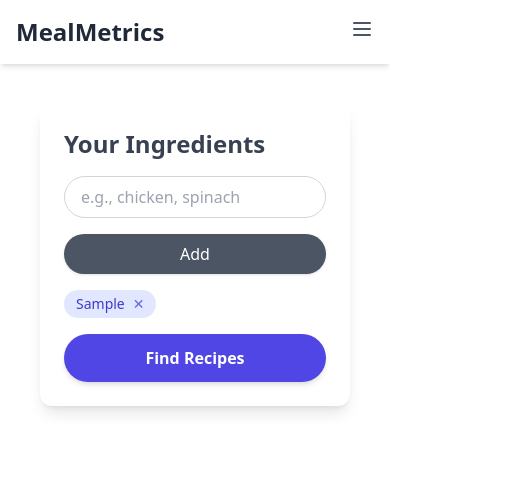
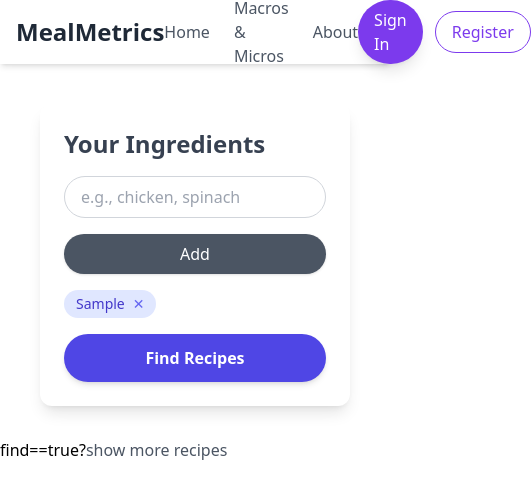
Before and after one commit to kushagrabhaskar15/MealMetrics, a React (Vite) app: page /find-recipes in a window 390 px wide. Both pictures are taken after typing "Sample" into the empty fields and a click on the button "Add". Shown: the top 494 px of the page, 531 px wide, since content can reach past the window. Built offline with nearby package versions, Linux system fonts and the light colour scheme; no server answers.

Commit message:
tried fixing some bugs

```diff
--- a/src/Components/FindRecipes.jsx
+++ b/src/Components/FindRecipes.jsx
@@ -9,6 +9,7 @@ export default function FindRecipes() {
   const [recipes, setRecipes] = useState([]);
   const [selectedRecipe, setSelectedRecipe] = useState(null);
   const [loading, setLoading] = useState(false);
+  const [moreRecipes, setMoreRecipes] = useState(15);
 
   const fetchRecipes = async () => {
     if (!ingredients.length) return;
@@ -16,7 +17,7 @@ export default function FindRecipes() {
     try {
       const query = ingredients.join(",");
       const res = await fetch(
-        `https://api.spoonacular.com/recipes/findByIngredients?ingredients=${query}&apiKey=${import.meta.env.VITE_SPOONACULAR_API_KEY}&number=15`
+        `https://api.spoonacular.com/recipes/findByIngredients?ingredients=${query}&apiKey=${import.meta.env.VITE_SPOONACULAR_API_KEY}&number=${moreRecipes}`
       );
       const data = await res.json();
       setRecipes(data);
@@ -39,12 +40,14 @@ export default function FindRecipes() {
 
       {/* ✅ Recipe list stays visible because we never clear `recipes` */}
       {recipes.length > 0 && (
-        <RecipeList recipes={recipes} onSelectRecipe={setSelectedRecipe} />
+        <RecipeList recipes={recipes}/>
       )}
 
       <RecipeDetailsModal
         recipe={selectedRecipe}
-        onClose={() => setSelectedRecipe(null)}
+        onClose={() => {setSelectedRecipe(null)
+                        setMoreRecipes(15)}
+        }
       />
     </>
   );
--- a/src/Components/IngredientsInput.jsx
+++ b/src/Components/IngredientsInput.jsx
@@ -2,6 +2,7 @@ import React, { useState } from 'react';
 
 export default function IngredientsInput({ ingredients, setIngredients, fetchRecipes, loading }) {
   const [inputValue, setInputValue] = useState('');
+  const [find, setFind] = useState(false);
 
   const handleAdd = () => {
     if (!inputValue.trim()) return;
@@ -14,6 +15,7 @@ export default function IngredientsInput({ ingredients, setIngredients, fetchRec
   };
 
   return (
+    <>
     <div className="bg-white p-6 rounded-xl shadow-lg mb-8 mx-10 mt-10">
       <h2 className="text-2xl font-semibold mb-4 text-gray-700">Your Ingredients</h2>
 
@@ -26,7 +28,8 @@ export default function IngredientsInput({ ingredients, setIngredients, fetchRec
           className="flex-grow px-4 py-2 border border-gray-300 rounded-full focus:outline-none focus:ring-2 focus:ring-indigo-500 transition"
         />
         <button
-          onClick={handleAdd}
+          onClick={handleAdd
+          }
           className="px-6 py-2 bg-gray-600 text-white rounded-full hover:bg-gray-700 transition shadow"
         >
           Add
@@ -41,7 +44,9 @@ export default function IngredientsInput({ ingredients, setIngredients, fetchRec
           >
             {ing}
             <button
-              onClick={() => handleRemove(index)}
+              onClick={() => {handleRemove(index)
+                             setFind(true)}
+              }
               className="ml-2 text-indigo-500 hover:text-indigo-700"
               aria-label={`Remove ${ing}`}
             >
@@ -59,5 +64,15 @@ export default function IngredientsInput({ ingredients, setIngredients, fetchRec
         {loading ? 'Finding Recipes…' : 'Find Recipes'}
       </button>
     </div>
+    find==true?
+    {
+      <button
+        onClick={()=>{setMoreRecipes+=15}}
+        className="bg-transparent text-gray-600 hover:text-gray-700 cursor-pointer "
+      >
+        show more recipes
+      </button>
+    }
+    </>
   );
 }
--- a/src/Components/RecipeCard.jsx
+++ b/src/Components/RecipeCard.jsx
@@ -10,7 +10,7 @@ export default function RecipeCard({ recipe, onSelect }) {
       />
       <h3 className="text-lg font-semibold text-gray-800 mb-2">{recipe.title}</h3>
       <button
-        type="button" // ← This prevents page reload
+        type="button"
         onClick={onSelect}
         className="px-4 py-2 bg-indigo-500 text-white rounded-full hover:bg-indigo-600 transition shadow"
       >
--- a/src/Pages/Profile.jsx
+++ b/src/Pages/Profile.jsx
@@ -1,6 +1,6 @@
 // src/components/Profile.jsx
 import { useEffect, useState } from "react";
-import { auth, db } from "../components/Auth.jsx"; // Auth + Firestore
+import { auth, db } from "../Components/Auth.jsx"; // Auth + Firestore
 import { signOut } from "firebase/auth";
 import { collection, query, where, getDocs } from "firebase/firestore";
 import { useNavigate } from "react-router-dom";
--- a/src/Pages/Register.jsx
+++ b/src/Pages/Register.jsx
@@ -1,12 +1,13 @@
 // src/components/Register.jsx
-import { useState } from "react";
+import { useState, useEffect } from "react";
 import {
   createUserWithEmailAndPassword,
   GoogleAuthProvider,
   signInWithPopup,
+  onAuthStateChanged,
 } from "firebase/auth";
 import { useNavigate, Link } from "react-router-dom";
-import { auth, db } from "../components/Auth.jsx";
+import { auth, db } from "../Components/Auth.jsx";
 import { doc, setDoc } from "firebase/firestore";
 
 export default function Register() {
@@ -24,7 +25,14 @@ export default function Register() {
   const navigate = useNavigate();
   const googleProvider = new GoogleAuthProvider();
 
-  // Step 1: Email signup
+  // Ensure current user is always up-to-date
+  useEffect(() => {
+    const unsubscribe = onAuthStateChanged(auth, (user) => {
+      if (user) setCurrentUserId(user.uid);
+    });
+    return () => unsubscribe();
+  }, []);
+
   const handleEmailRegister = async () => {
     if (!email || !password) {
       alert("Please enter email and password");
@@ -33,8 +41,7 @@ export default function Register() {
     try {
       setLoading(true);
       const userCredential = await createUserWithEmailAndPassword(auth, email, password);
-      const uid = userCredential.user?.uid || auth.currentUser?.uid;
-      setCurrentUserId(uid);
+      setCurrentUserId(userCredential.user.uid);
       setStep(2); // move to extra info
     } catch (error) {
       alert(error.message);
@@ -43,12 +50,10 @@ export default function Register() {
     }
   };
 
-  // Step 1: Google signup
   const handleGoogleRegister = async () => {
     try {
       const userCredential = await signInWithPopup(auth, googleProvider);
-      const uid = userCredential.user?.uid || auth.currentUser?.uid;
-      setCurrentUserId(uid);
+      setCurrentUserId(userCredential.user.uid);
       setStep(2); // move to extra info
       alert("Signed in with Google!");
     } catch (error) {
@@ -56,42 +61,40 @@ export default function Register() {
     }
   };
 
-  // Step 2: Save extra info to Firestore
   const handleExtraInfoSubmit = async () => {
     if (!name || !age || !foodPref) {
       alert("Please fill all fields");
       return;
     }
 
-    if (!currentUserId) {
+    const uid = currentUserId || auth.currentUser?.uid;
+    if (!uid) {
       alert("User not found. Please login again.");
       return;
     }
 
     try {
-      await setDoc(doc(db, "users", currentUserId), {
+      await setDoc(doc(db, "users", uid), {
         name,
         age,
         foodPreference: foodPref,
-        email: email || auth.currentUser.email,
+        email: email || auth.currentUser?.email || "",
       });
       alert("Profile info saved!");
       navigate("/"); // redirect to home/dashboard
     } catch (error) {
-      console.error(error);
-      alert(error.message);
+      console.error("Firestore write error:", error);
+      alert("Failed to save info. Please check your internet connection.");
     }
   };
 
   return (
     <div className="min-h-screen flex items-center justify-center bg-gray-100 p-6">
       <div className="w-full max-w-md bg-white rounded-2xl shadow-xl p-8 relative">
-
         {step === 1 && (
           <>
             <h2 className="text-3xl font-bold text-center text-gray-800 mb-6">Register</h2>
 
-            {/* Email Registration */}
             <div className="space-y-4">
               <input
                 type="email"
@@ -118,7 +121,6 @@ export default function Register() {
 
             <div className="my-6 border-t border-gray-300"></div>
 
-            {/* Google */}
             <button
               onClick={handleGoogleRegister}
               className="w-full flex items-center justify-center gap-2 border border-gray-300 py-2 rounded-full hover:bg-gray-50 transition"
@@ -143,7 +145,6 @@ export default function Register() {
           </>
         )}
 
-        {/* Step 2: Extra Info */}
         {step === 2 && (
           <>
             <h2 className="text-3xl font-bold text-center text-gray-800 mb-6">Tell us about yourself</h2>
--- a/src/SmallComponents/Navbar.jsx
+++ b/src/SmallComponents/Navbar.jsx
@@ -1,18 +1,15 @@
 // src/components/Navbar.jsx
 import React, { useState, useEffect } from "react";
 import { Link, useNavigate } from "react-router-dom";
-import { auth } from "../components/Auth.jsx";
+import { auth } from "../Components/Auth.jsx";
 import { signOut } from "firebase/auth";
 
 const Navbar = () => {
-  const [isMenuOpen, setIsMenuOpen] = useState(false);
   const [user, setUser] = useState(null);
   const navigate = useNavigate();
 
   useEffect(() => {
-    const unsubscribe = auth.onAuthStateChanged((currentUser) => {
-      setUser(currentUser);
-    });
+    const unsubscribe = auth.onAuthStateChanged(setUser);
     return () => unsubscribe();
   }, []);
 
@@ -27,33 +24,39 @@ const Navbar = () => {
 
   return (
     <nav className="bg-white shadow-md sticky top-0 z-50">
-      <div className="container mx-auto px-4 md:px-8">
-        <div className="flex items-center justify-between h-16">
+      <div className="container mx-auto px-4 md:px-8 flex items-center justify-between h-16">
         {/* Logo */}
-          <div className="flex items-center">
-            <Link to="/" className="text-2xl font-bold text-gray-800 hover:text-violet-600">
+        <Link
+          to="/"
+          className="text-2xl font-bold text-gray-800 hover:text-violet-600"
+        >
           MealMetrics
         </Link>
-          </div>
 
-          {/* Desktop Links */}
-          <div className="hidden md:flex items-center space-x-6">
-            <Link to="/" className="text-gray-600 hover:text-violet-600 transition-colors duration-200">
+        {/* Navigation Links */}
+        <div className="flex items-center space-x-6">
+          <Link
+            to="/"
+            className="text-gray-600 hover:text-violet-600 transition-colors duration-200"
+          >
             Home
           </Link>
-            <Link to="/recommend" className="text-gray-600 hover:text-violet-600 transition-colors duration-200">
-              Recommend
-            </Link>
-            <Link to="/nutrition" className="text-gray-600 hover:text-violet-600 transition-colors duration-200">
+          <Link
+            to="/nutrition"
+            className="text-gray-600 hover:text-violet-600 transition-colors duration-200"
+          >
             Macros & Micros
           </Link>
-            <Link to="/about" className="text-gray-600 hover:text-violet-600 transition-colors duration-200">
+          <Link
+            to="/about"
+            className="text-gray-600 hover:text-violet-600 transition-colors duration-200"
+          >
             About
           </Link>
         </div>
 
-          {/* Desktop Auth/Profile Buttons */}
-          <div className="hidden md:flex items-center space-x-3">
+        {/* Auth Buttons */}
+        <div className="flex items-center space-x-3">
           {user ? (
             <>
               <Link
@@ -86,64 +89,6 @@ const Navbar = () => {
             </>
           )}
         </div>
-
-          {/* Mobile Menu Button */}
-          <div className="md:hidden">
-            <button
-              onClick={() => setIsMenuOpen(!isMenuOpen)}
-              className="text-gray-600 hover:text-gray-900 focus:outline-none"
-            >
-              <svg className="h-6 w-6" fill="none" viewBox="0 0 24 24" stroke="currentColor">
-                {isMenuOpen ? (
-                  <path strokeLinecap="round" strokeLinejoin="round" strokeWidth="2" d="M6 18L18 6M6 6l12 12" />
-                ) : (
-                  <path strokeLinecap="round" strokeLinejoin="round" strokeWidth="2" d="M4 6h16M4 12h16M4 18h16" />
-                )}
-              </svg>
-            </button>
-          </div>
-        </div>
-      </div>
-
-      {/* Mobile Menu */}
-      <div className={`${isMenuOpen ? "block" : "hidden"} md:hidden`}>
-        <div className="px-2 pt-2 pb-3 space-y-1">
-          <Link to="/" className="block px-3 py-2 rounded-md text-base font-medium text-gray-700 hover:bg-gray-100">
-            Home
-          </Link>
-          <Link to="/recommend" className="block px-3 py-2 rounded-md text-base font-medium text-gray-700 hover:bg-gray-100">
-            Recommend
-          </Link>
-          <Link to="/nutrition" className="block px-3 py-2 rounded-md text-base font-medium text-gray-700 hover:bg-gray-100">
-            Macros & Micros
-          </Link>
-          <Link to="/about" className="block px-3 py-2 rounded-md text-base font-medium text-gray-700 hover:bg-gray-100">
-            About
-          </Link>
-
-          {user ? (
-            <>
-              <Link to="/profile" className="block px-3 py-2 rounded-md text-base font-medium text-white bg-violet-600 hover:bg-violet-700">
-                Profile
-              </Link>
-              <button
-                onClick={handleLogout}
-                className="w-full text-base font-medium text-violet-600 border border-violet-600 py-2 rounded-md hover:bg-violet-50"
-              >
-                Logout
-              </button>
-            </>
-          ) : (
-            <>
-              <Link to="/signin" className="block px-3 py-2 rounded-md text-base font-medium text-white bg-violet-600 hover:bg-violet-700">
-                Sign In
-              </Link>
-              <Link to="/register" className="block px-3 py-2 rounded-md text-base font-medium text-violet-600 border border-violet-600 hover:bg-violet-50">
-                Register
-              </Link>
-            </>
-          )}
-        </div>
       </div>
     </nav>
   );
```
Lines whose indentation alone changed are shown as unchanged.
